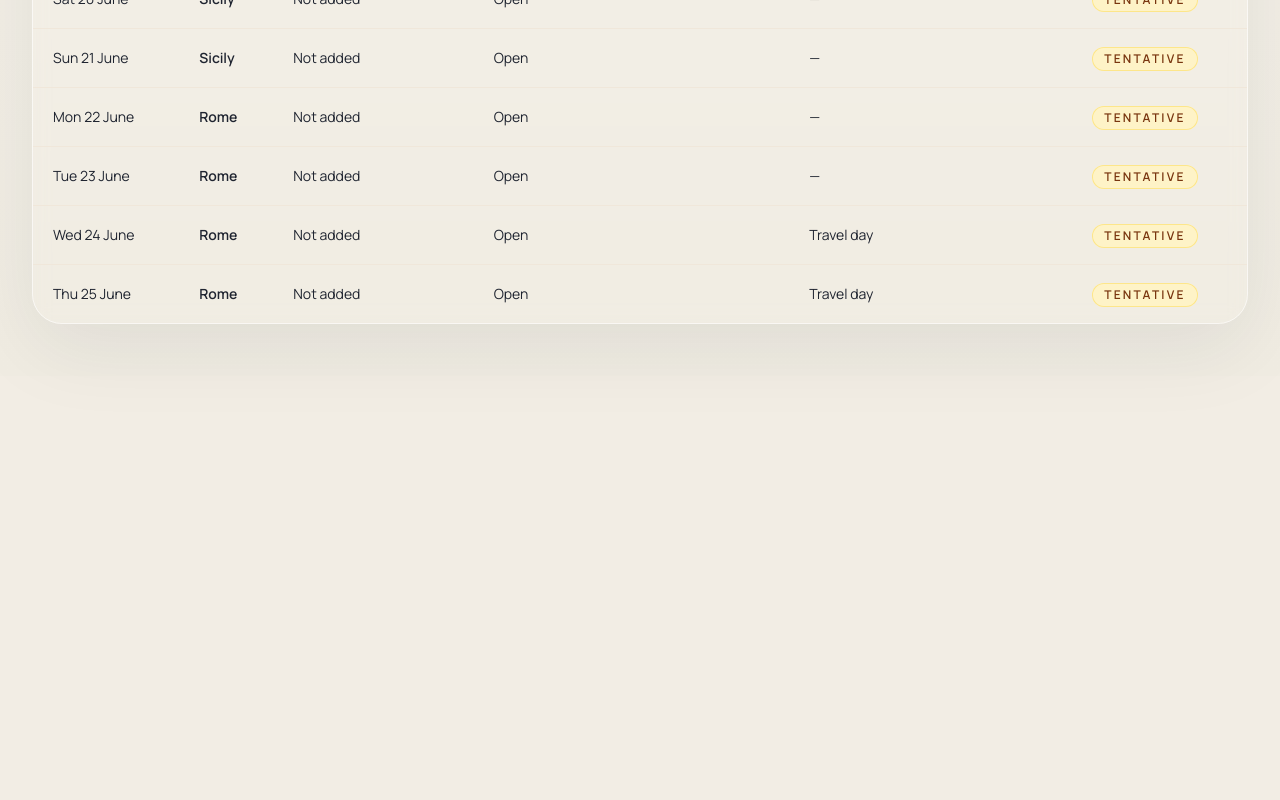
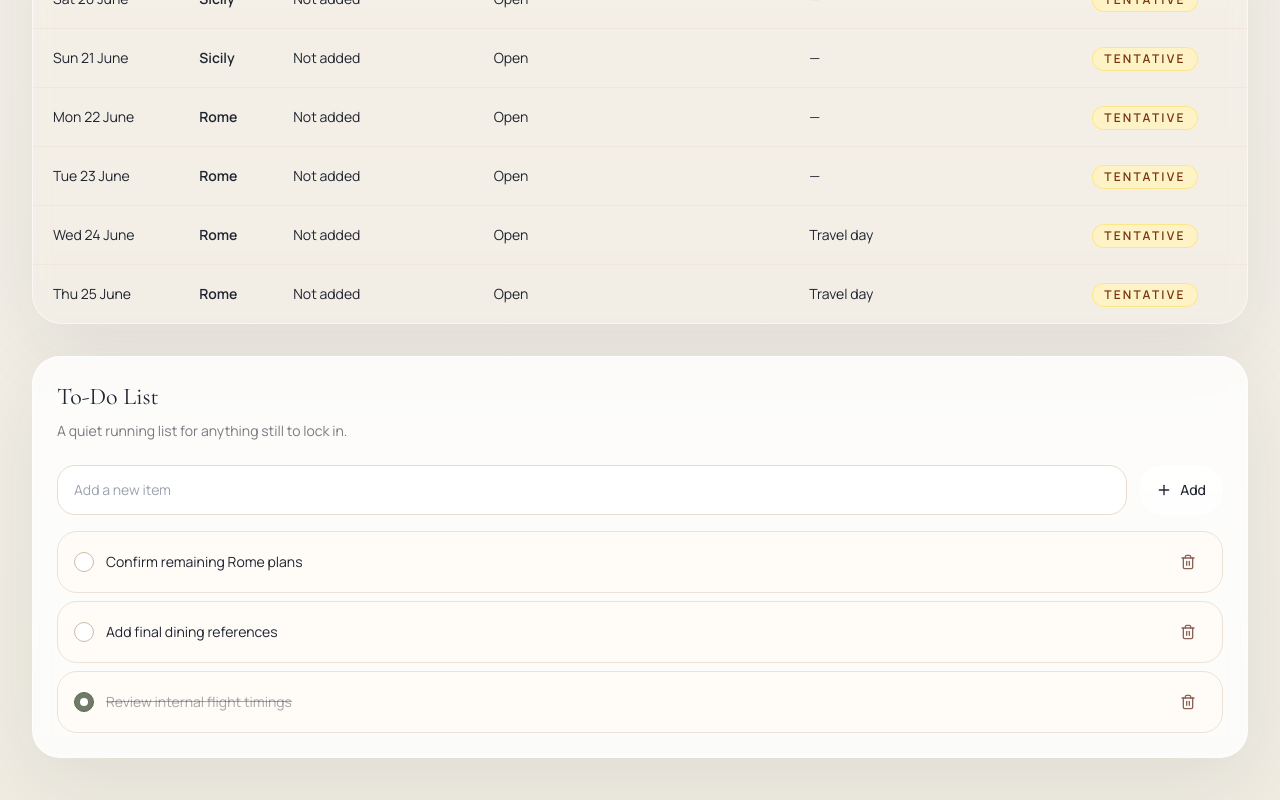
Before and after one commit to michaeljsboyd/Euro2026, a Next.js app: page /overview in a window 1280 px wide. Shown: the part 1141-1941 px from the top of the page. Before the commit the page ends 1517 px from the top, so only its background shows below. Built offline with nearby package versions, Linux system fonts and the light colour scheme; no server answers; the database is empty.

Commit message:
Upgrade overview, budget, and status

```diff
--- a/components/overview-summary.tsx
+++ b/components/overview-summary.tsx
@@ -1,6 +1,10 @@
 "use client";
 
+import { useMemo, useState } from "react";
+import { Plus, Trash2 } from "lucide-react";
+
 import { PageHeader } from "@/components/page-header";
+import { SectionCard } from "@/components/section-card";
 import { StatusBadge } from "@/components/status-badge";
 import { formatDate } from "@/lib/format";
 import { Day, Event } from "@/lib/types";
@@ -9,6 +13,12 @@ import { useSharedEvents } from "@/lib/use-shared-events";
 interface OverviewSummaryProps {
   days: Day[];
   initialEvents: Event[];
+}
+
+interface TodoItem {
+  id: string;
+  label: string;
+  completed: boolean;
 }
 
 function getFirstEvent(events: Event[]) {
@@ -27,6 +37,121 @@ function getFirstEvent(events: Event[]) {
 
     return left.startTime.localeCompare(right.startTime);
   })[0];
+}
+
+function TodoListCard() {
+  const [items, setItems] = useState<TodoItem[]>([
+    { id: crypto.randomUUID(), label: "Confirm remaining Rome plans", completed: false },
+    { id: crypto.randomUUID(), label: "Add final dining references", completed: false },
+    { id: crypto.randomUUID(), label: "Review internal flight timings", completed: true }
+  ]);
+  const [draft, setDraft] = useState("");
+
+  const orderedItems = useMemo(
+    () =>
+      [...items].sort((left, right) => Number(left.completed) - Number(right.completed)),
+    [items]
+  );
+
+  const addItem = () => {
+    const value = draft.trim();
+    if (!value) {
+      return;
+    }
+
+    setItems((current) => [
+      ...current,
+      { id: crypto.randomUUID(), label: value, completed: false }
+    ]);
+    setDraft("");
+  };
+
+  const toggleItem = (id: string) => {
+    setItems((current) =>
+      current.map((item) =>
+        item.id === id ? { ...item, completed: !item.completed } : item
+      )
+    );
+  };
+
+  const deleteItem = (id: string) => {
+    setItems((current) => current.filter((item) => item.id !== id));
+  };
+
+  return (
+    <SectionCard
+      title="To-Do List"
+      subtitle="A quiet running list for anything still to lock in."
+    >
+      <div className="space-y-4">
+        <div className="flex gap-3">
+          <input
+            value={draft}
+            onChange={(event) => setDraft(event.target.value)}
+            onKeyDown={(event) => {
+              if (event.key === "Enter") {
+                event.preventDefault();
+                addItem();
+              }
+            }}
+            placeholder="Add a new item"
+            className="flex-1 rounded-[18px] border border-[#e7dccd] bg-white px-4 py-3 text-sm text-ink outline-none transition focus:border-gold"
+          />
+          <button
+            type="button"
+            onClick={addItem}
+            className="inline-flex h-[50px] items-center justify-center gap-2 rounded-full border border-white/70 bg-white/75 px-4 text-sm font-medium text-ink/72 transition-all duration-300 hover:bg-white hover:text-ink"
+          >
+            <Plus className="h-4 w-4" />
+            Add
+          </button>
+        </div>
+
+        <div className="space-y-2">
+          {orderedItems.map((item) => (
+            <div
+              key={item.id}
+              className="flex items-center gap-3 rounded-[20px] border border-[#ece1d4] bg-[#fffcf8] px-4 py-3"
+            >
+              <button
+                type="button"
+                onClick={() => toggleItem(item.id)}
+                className={`flex h-5 w-5 shrink-0 items-center justify-center rounded-full border transition ${
+                  item.completed
+                    ? "border-olive bg-olive/90"
+                    : "border-[#cdbca6] bg-white hover:border-olive/70"
+                }`}
+                aria-label={item.completed ? "Mark as incomplete" : "Mark as complete"}
+              >
+                <span
+                  className={`h-2 w-2 rounded-full bg-white transition ${
+                    item.completed ? "opacity-100" : "opacity-0"
+                  }`}
+                />
+              </button>
+
+              <p
+                className={`flex-1 text-sm transition ${
+                  item.completed ? "text-ink/40 line-through" : "text-ink/78"
+                }`}
+              >
+                {item.label}
+              </p>
+
+              <button
+                type="button"
+                onClick={() => deleteItem(item.id)}
+                className="inline-flex h-9 w-9 items-center justify-center rounded-full text-[#8c6158] transition hover:bg-[#f6ede5]"
+                aria-label={`Delete ${item.label}`}
+              >
+                <Trash2 className="h-4 w-4" />
+              </button>
+            </div>
+          ))}
+        </div>
+      </div>
+    </SectionCard>
+  );
 }
 
 export function OverviewSummary({ days, initialEvents }: OverviewSummaryProps) {
@@ -119,6 +244,8 @@ export function OverviewSummary({ days, initialEvents }: OverviewSummaryProps) {
           );
         })}
       </div>
+
+      <TodoListCard />
     </div>
   );
 }
```
